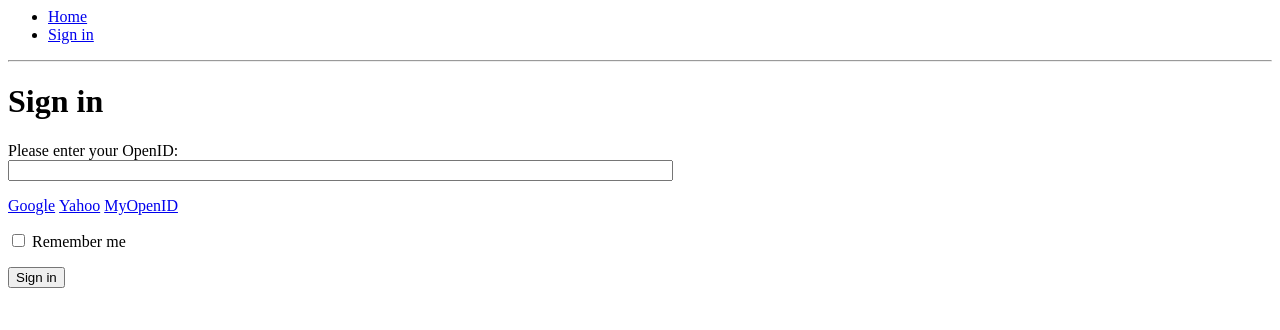
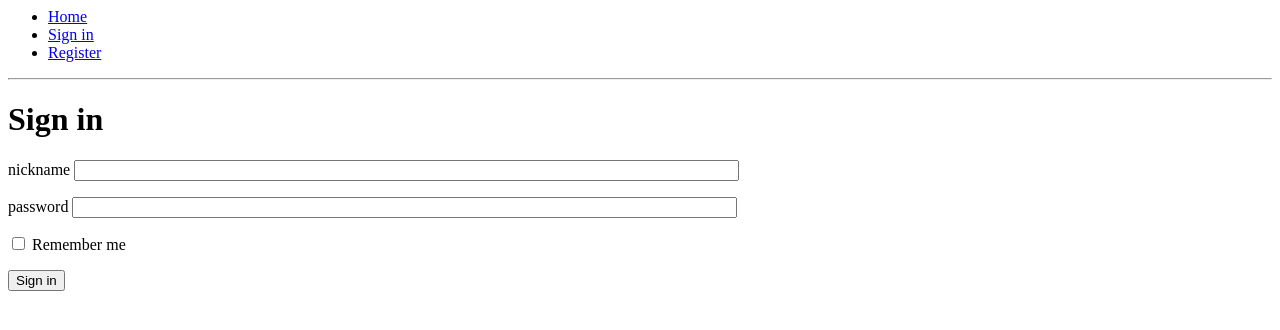
Before and after one commit to FakeYou/flask-microblog, a Flask app: page /login in a window 1280 px wide. Shown: the top 330 px of the page. Run offline with Flask 2, Linux system fonts and the light colour scheme.

Commit message:
Added user registration, login and posts posting

```diff
--- a/app/__init__.py
+++ b/app/__init__.py
@@ -1,8 +1,12 @@
 from flask import Flask
 from flask.ext.sqlalchemy import SQLAlchemy
+from flask.ext.login import LoginManager
 
 app = Flask(__name__)
 app.config.from_object('config')
+
 db = SQLAlchemy(app)
+login_manager = LoginManager()
+login_manager.init_app(app)
 
 from app import views, models
--- a/app/forms.py
+++ b/app/forms.py
@@ -1,7 +1,18 @@
 from flask.ext.wtf import Form
-from wtforms import StringField, BooleanField
-from wtforms.validators import DataRequired
+from wtforms import StringField, BooleanField, PasswordField
+from wtforms.validators import InputRequired, Email, EqualTo, Length
 
 class LoginForm(Form):
-    openid = StringField('openid', validators=[DataRequired()])
+    nickname = StringField('nickname', validators=[InputRequired()])
+    password = PasswordField('password', validators=[InputRequired()])
     remember_me = BooleanField('remember_me', default=False)
+
+class RegisterForm(Form):
+    nickname = StringField('nickname', validators=[InputRequired()])
+    email = StringField('email', validators=[InputRequired(), Email()])
+    password = PasswordField('password', validators=[InputRequired(),
+                                                     EqualTo('confirm', message='Password must match')])
+    confirm = PasswordField('confirm password')
+
+class NewPostForm(Form):
+    body = StringField('body', validators=[InputRequired(), Length(max=140)])
--- a/app/templates/base.html
+++ b/app/templates/base.html
@@ -10,7 +10,12 @@
 		<nav>
 			<ul>
 				<li><a href="/">Home</a></li>
-				<li><a href="/login">Sign in</a></li>
+				{% if current_user.is_authenticated() %}
+					<li><a href="/logout">Sign out</a></li>
+				{% else %}
+					<li><a href="/login">Sign in</a></li>
+					<li><a href="/register">Register</a></li>
+				{% endif %}
 			</ul>
 		</nav>
 		<hr>
--- a/app/templates/login.html
+++ b/app/templates/login.html
@@ -1,38 +1,29 @@
 {% extends "base.html" %}
 
 {% block content %}
-	<style>
-		ul.openidProviders {
-			list-style: none;
-			margin: 0;
-			padding: 0;
-		}
-
-		ul.openidProviders li {
-			display: inline-block;
-		}
-	</style>
-
 	<h1>Sign in</h1>
 
 	<form action="" method="post" name="login">
 		{{form.csrf_token}}
 
 		<p>
-			Please enter your OpenID:<br>
-			{{form.openid(size=80)}}<br>
+			<label>nickname
+			{{form.nickname(size=80)}}<br>
+			</label>
 
-			{% for error in form.openid.errors %}
+			{% for error in form.nickname.errors %}
 				<span style="color:red">[{{error}}]</span>
 			{% endfor %}
 		</p>
 
 		<p>
-			<ul class="openidProviders">
-			{% for provider in providers %}
-				<li><a href="#" class="openidProvider" data-url="{{provider.url}}" data-name="{{provider.name}}">{{provider.name}}</a></li>
+			<label>password
+			{{form.password(size=80)}}<br>
+			</label>
+
+			{% for error in form.password.errors %}
+				<span style="color:red">[{{error}}]</span>
 			{% endfor %}
-			</ul>
 		</p>
 
 		<p>
@@ -43,22 +34,4 @@
 			<input type="submit" value="Sign in">
 		</p>
 	</form>
-
-	<script>
-		var elements = document.querySelectorAll('a.openidProvider');
-		var providers = Array.prototype.slice.call(elements, 0);
-
-		providers.forEach(function(provider) {
-			provider.onclick = function() {
-				setOpenid(provider.dataset.name, provider.dataset.url);
-			};
-		});
-
-		function setOpenid(name, url) {
-			console.log(name, url);
-
-			form = document.forms.login;
-			form.elements['openid'].value = url;
-		}
-	</script>
 {% endblock %}
--- a/app/views.py
+++ b/app/views.py
@@ -1,38 +1,82 @@
 from flask import render_template, flash, redirect
-from app import app
-from .forms import LoginForm
+from flask.ext.login import login_user, logout_user, current_user
+
+from app import app, db, login_manager
+from .forms import LoginForm, RegisterForm, NewPostForm
+from .models import User, Post
+
+@login_manager.user_loader
+def load_user(id):
+    return User.query.get(int(id))
 
 @app.route('/')
 @app.route('/index')
 def index():
-    user = { 'nickname': 'Andre' }
+    form = NewPostForm()
 
-    posts = [
-        {
-            'author': { 'nickname': 'John' },
-            'body': 'Beautiful day in Portland!'
-        },
-        {
-            'author': { 'nickname': 'Pete' },
-            'body': 'The matrix is an awesome movie.'
-        }
-    ]
+    posts = Post.query.order_by(Post.timestamp.desc()).all()
 
     return render_template('index.html',
                            title='Home',
-                           user=user,
+                           form=form,
                            posts=posts)
+
+@app.route('/newPost', methods=['POST'])
+def newPost():
+    form = NewPostForm()
+
+    if current_user is None:
+        return redirect('/index')
+
+    if form.validate_on_submit():
+        post = Post(current_user.id, form.body.data)
+        db.session.add(post)
+        db.session.commit()
+        flash('Post added')
+        return redirect('/index')
+
+    return redirect('/index')
+
+@app.route('/register', methods=['GET', 'POST'])
+def register():
+    form = RegisterForm()
+
+    if form.validate_on_submit():
+        user = User(form.nickname.data,
+                    form.email.data,
+                    form.password.data)
+
+        db.session.add(user)
+        db.session.commit()
+        flash('Succesfully created user %s' % (user.nickname))
+        return redirect('/login')
+
+    return render_template('register.html',
+                           title='Register new account',
+                           form=form)
 
 @app.route('/login', methods=['GET', 'POST'])
 def login():
     form = LoginForm()
 
     if form.validate_on_submit():
-        flash('Login requested for OpenID="%s", remember_me=%s' %
-            (form.openid.data, str(form.remember_me.data)))
+        nickname = form.nickname.data
+        password = form.password.data
+
+        user = User.query.filter_by(nickname=nickname, password=password).first()
+        if user is None:
+            flash('Username or passowrd is invalid', 'error')
+            return redirect('/login')
+
+        login_user(user)
+        flash('Logged in succesfully')
         return redirect('/index')
 
     return render_template('login.html',
                            title='Sign in',
-                           form=form,
-                           providers=app.config['OPENID_PROVIDERS'])
+                           form=form)
+
+@app.route('/logout')
+def logout():
+    logout_user()
+    return redirect('/index')
```
Also changed, not shown: app/models.py (+31 -7 lines), app/templates/index.html (+9 -1 lines), app/templates/newPost.html (added, +15 -0 lines), app/templates/register.html (added, +53 -0 lines), app.db, 1 other file.
